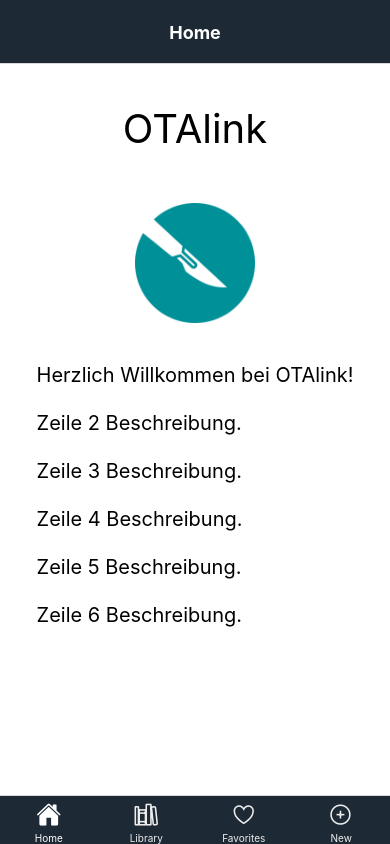
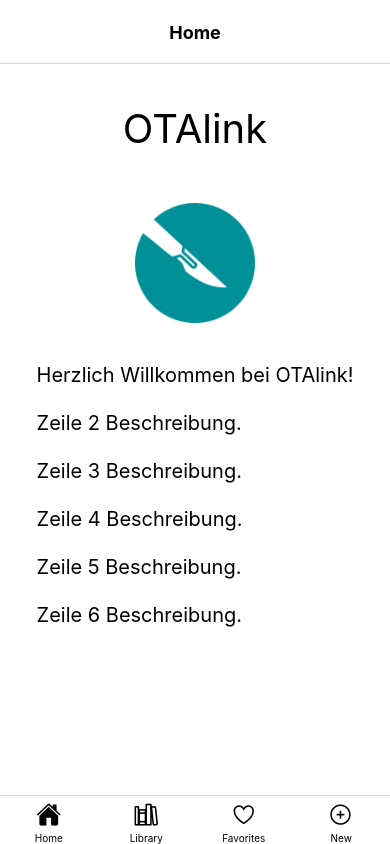
Before and after one commit to ballaual/OTAlink, a React Native app: screen / in a window 390 px wide. Built offline with nearby package versions, Linux system fonts and the light colour scheme.

Commit message:
add darkmode support for header/bottomtabnavigator

```diff
--- a/App.js
+++ b/App.js
@@ -1,6 +1,7 @@
 import { NavigationContainer } from "@react-navigation/native";
 import { createBottomTabNavigator } from "@react-navigation/bottom-tabs";
 import { Ionicons } from "@expo/vector-icons";
+import { useColorScheme, StyleSheet } from "react-native";
 
 import Home from "./screens/Home";
 import Library from "./screens/Library";
@@ -10,8 +11,11 @@ import New from "./screens/New";
 const Tab = createBottomTabNavigator();
 
 export default function App() {
+  const colorScheme = useColorScheme();
+  const styles = colorScheme === "light" ? lightStyles : darkStyles;
+
   return (
-    <NavigationContainer>
+    <NavigationContainer style={styles.background}>
       <Tab.Navigator
         screenOptions={({ route }) => ({
           tabBarIcon: ({ focused, color, size }) => {
@@ -27,22 +31,18 @@ export default function App() {
               iconName = focused ? "add-circle" : "add-circle-outline";
             }
 
-            return <Ionicons name={iconName} size={size} color={color} />;
+            return <Ionicons name={iconName} size={size} style={styles.text} />;
           },
-          headerStyle: {
-            backgroundColor: "#1D2935",
-          },
+          headerStyle: styles.background,
           headerShown: true,
           headerTitleAlign: "center",
-          headerTintColor: "#FFFFFF",
+          headerTintColor: styles.text.color,
           headerTitleStyle: {
             fontWeight: "bold",
           },
-          tabBarActiveTintColor: "#FFFFFF",
-          tabBarInactiveTintColor: "#EDEDED",
-          tabBarStyle: {
-            backgroundColor: "#1D2935",
-          },
+          tabBarActiveTintColor: styles.text.color,
+          tabBarInactiveTintColor: styles.text.color,
+          tabBarStyle: styles.background,
         })}
       >
         <Tab.Screen name="Home" component={Home} />
@@ -53,3 +53,21 @@ export default function App() {
     </NavigationContainer>
   );
 }
+
+const lightStyles = StyleSheet.create({
+  background: {
+    backgroundColor: "#FFFFFF",
+  },
+  text: {
+    color: "#000000",
+  },
+});
+
+const darkStyles = StyleSheet.create({
+  background: {
+    backgroundColor: "#1D2935",
+  },
+  text: {
+    color: "#FFFFFF",
+  },
+});
```
